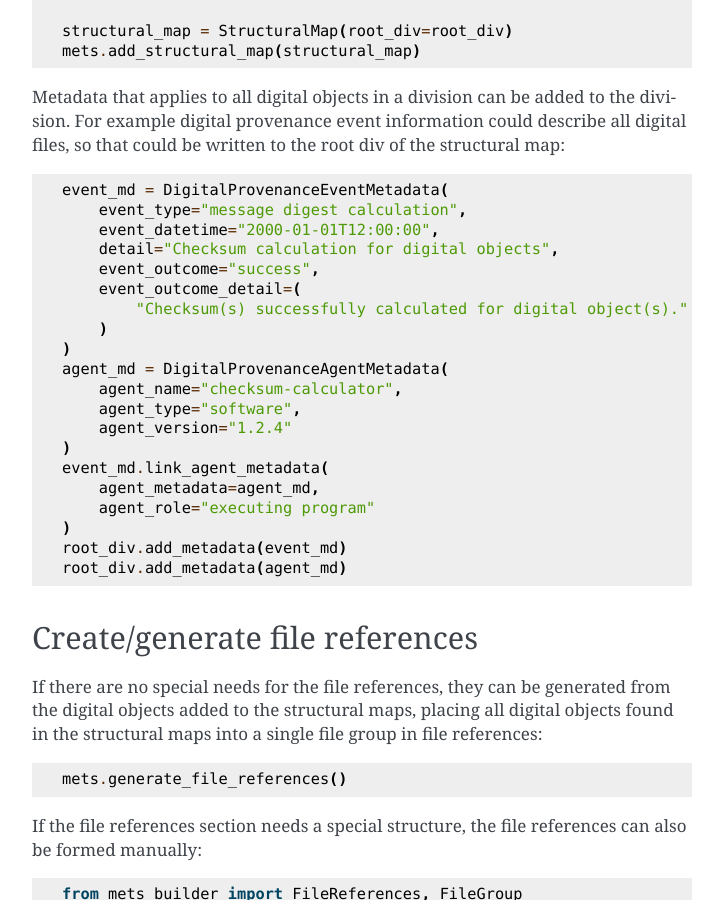
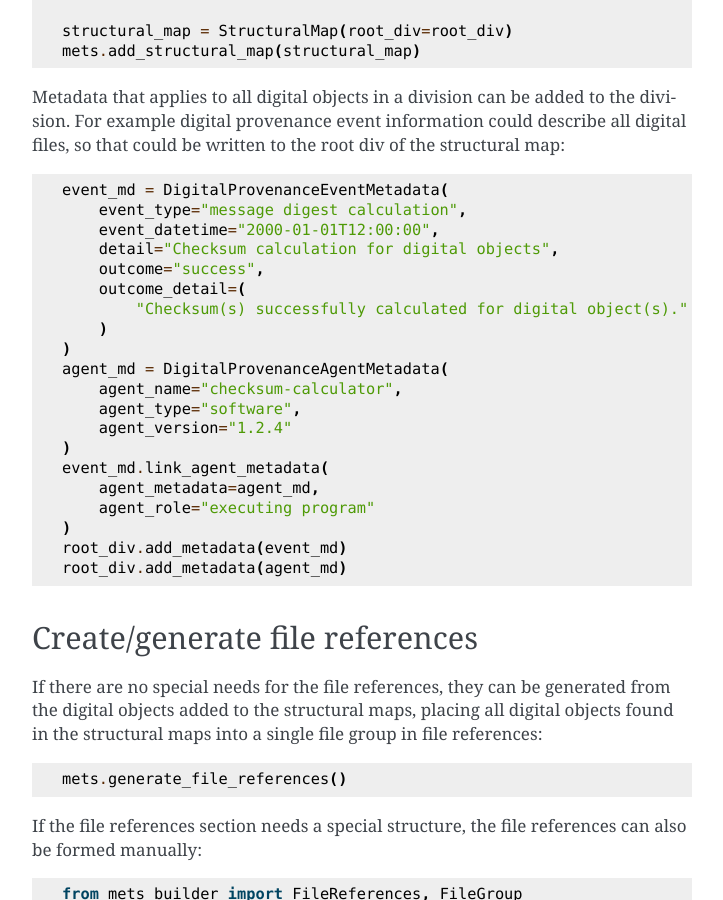
Before and after one commit to Digital-Preservation-Finland/dpres-mets-builder, a Sphinx documentation site: the page built from doc/source/usage.rst, in a window 1280 px wide and 900 px high, scrolled down 3375 px. Shown: the whole window, without its empty margins (388-1111 px from the left). Built offline with Sphinx 7.4.7, drawn with Linux system fonts in a browser that asks for light colours.

Commit message:
TPASPKT-1352 Rename `event_{outcome,outcome_detail}`

```diff
--- a/doc/source/example_code.py
+++ b/doc/source/example_code.py
@@ -124,8 +124,8 @@ event_md = DigitalProvenanceEventMetadata(
     event_type="message digest calculation",
     event_datetime="2000-01-01T12:00:00",
     detail="Checksum calculation for digital objects",
-    event_outcome="success",
-    event_outcome_detail=(
+    outcome="success",
+    outcome_detail=(
         "Checksum(s) successfully calculated for digital object(s)."
     )
 )
--- a/doc/source/usage.rst
+++ b/doc/source/usage.rst
@@ -161,8 +161,8 @@ Metadata that applies to all digital objects in a division can be added to the d
         event_type="message digest calculation",
         event_datetime="2000-01-01T12:00:00",
         detail="Checksum calculation for digital objects",
-        event_outcome="success",
-        event_outcome_detail=(
+        outcome="success",
+        outcome_detail=(
             "Checksum(s) successfully calculated for digital object(s)."
         )
     )
```
Also changed, not shown: 5 other files.
